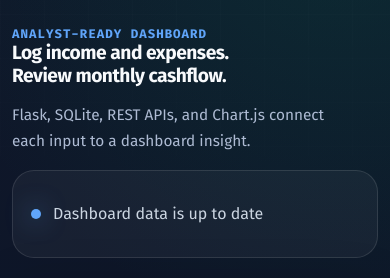
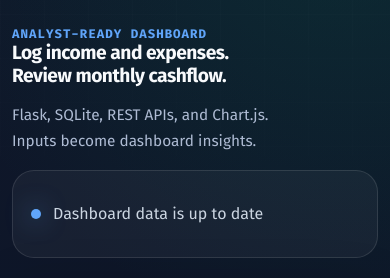
Before and after one commit to furqanfsl/Finance-Tracker, a Flask app: page / in a window 390 px wide. Shown: the part 338-616 px from the top of the page. Run offline with Flask 3, Linux system fonts and the light colour scheme; data comes from the database, SQL or seed files in the repository.

Commit message:
Tighten mobile support copy

```diff
--- a/personal_finance_tracker/templates/index.html
+++ b/personal_finance_tracker/templates/index.html
@@ -18,7 +18,7 @@
   <div class="intro-copy">
     <p class="section-kicker">Analyst-ready dashboard</p>
     <h2 id="overview-title">Log income and expenses.<br>Review monthly cashflow.</h2>
-    <p>Flask, SQLite, REST APIs, and Chart.js connect each input to a dashboard insight.</p>
+    <p>Flask, SQLite, REST APIs, and Chart.js.<br>Inputs become dashboard insights.</p>
   </div>
   <div class="status-card" aria-live="polite">
     <span class="status-dot" aria-hidden="true"></span>
```
